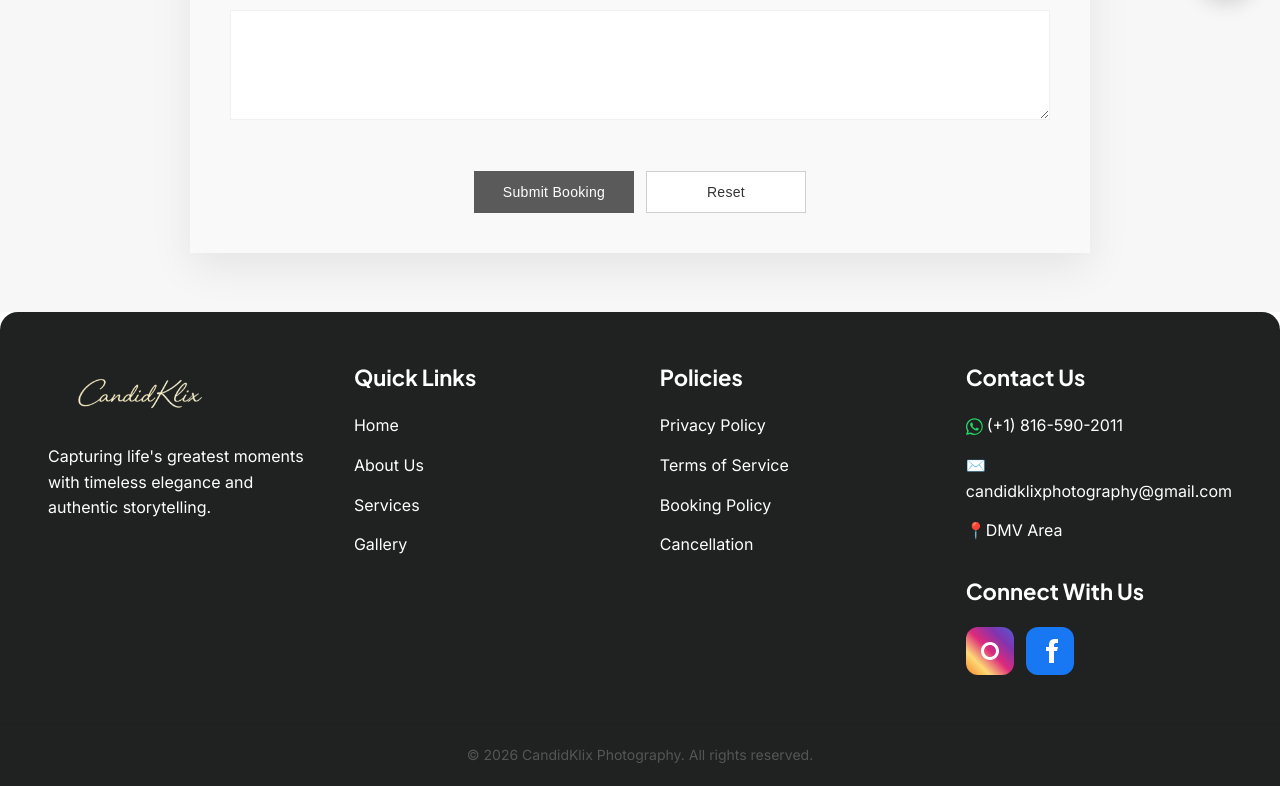
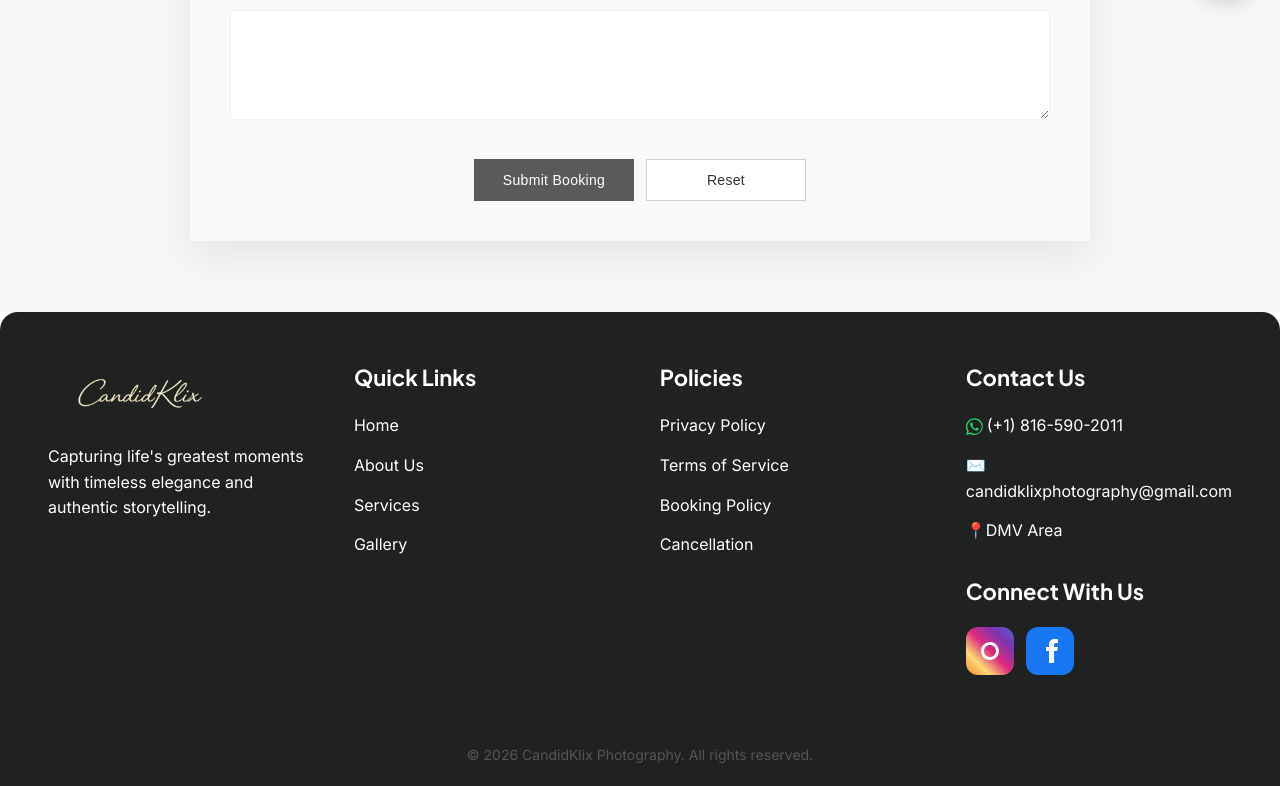
Before and after one commit to krantiinitonetech-tech/candidklix, a Next.js app: page /booking in a window 1280 px wide. Shown: the part 780-1566 px from the top of the page. Built offline with nearby package versions, Linux system fonts and the light colour scheme.

Commit message:
Booking page code updated

```diff
--- a/src/app/booking/page.tsx
+++ b/src/app/booking/page.tsx
@@ -108,12 +108,20 @@ export default function BookingPage() {
   const input = { width: "100%", padding: "10px 12px", borderRadius: 0, border: "1px solid rgba(2,6,23,0.06)", fontSize: 15, boxSizing: "border-box" } as const;
   const textarea = { ...input, minHeight: 110, resize: "vertical" } as const;
 
-  const actionsRow = {
+//   const actionsRow = {
+//   display: "flex",
+//   flexWrap: "wrap",
+//   justifyContent: "center",
+//   gap: "12px",
+//   marginTop: "32px",
+// };
+
+const actionsRow: React.CSSProperties = {
   display: "flex",
   flexWrap: "wrap",
   justifyContent: "center",
   gap: "12px",
-  marginTop: "32px",
+  marginTop: "20px",
 };
 
 const primary = {
```
